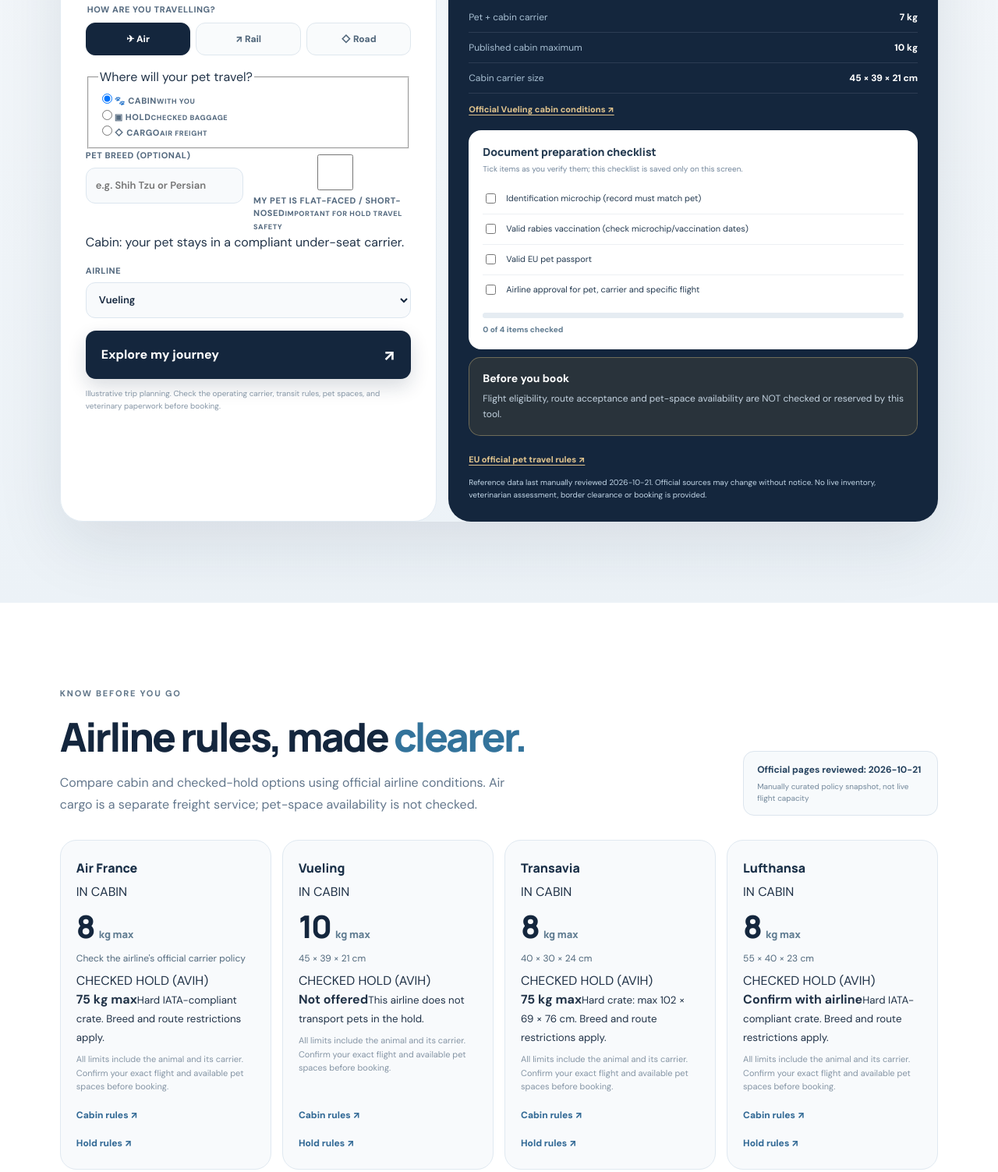
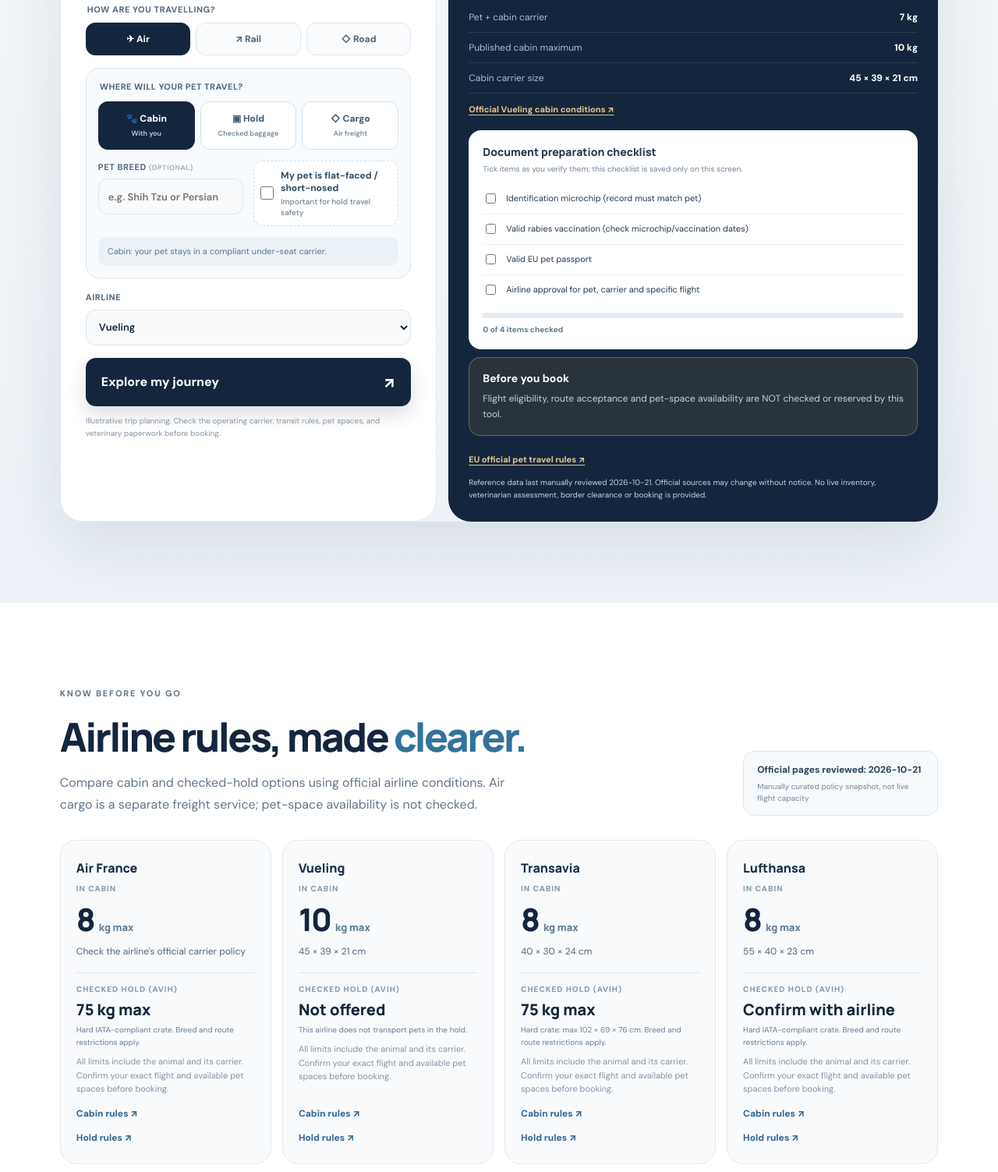
Before and after one commit to nasrinvtnkh-boop/pawvago-website, a plain HTML site: page index.html in a window 1280 px wide. Shown: the part 1735-3238 px from the top of the page at 78% size. Drawn offline with nearby package versions, Linux system fonts and the light colour scheme.

Commit message:
Style cabin, checked-hold and cargo choices and airline comparison cards

```diff
--- a/journey.css
+++ b/journey.css
@@ -126,3 +126,29 @@
 .pvj-airline-label[hidden]{display:none!important}
 
 .pvj-map-disclaimer{color:#8eabbf;font-size:10px;line-height:1.4;margin:-8px 2px 0;text-align:right}
+
+/* Checked-hold and air-freight travel selectors */
+.pvj-air-transport{display:grid;gap:14px;border:1px solid #dde7ef;background:#f8fbfd;border-radius:17px;padding:15px}
+.pvj-air-transport[hidden],.pvj-airline-label[hidden]{display:none!important}
+.pvj-placement{display:grid;grid-template-columns:repeat(3,minmax(0,1fr));gap:7px;margin:0;padding:0;border:0}
+.pvj-placement legend{font-size:11px;font-weight:800;color:#516a80;text-transform:uppercase;letter-spacing:.04em;margin-bottom:10px}
+.pvj-placement label{min-width:0;position:relative;font-size:12px!important}
+.pvj-placement label input{position:absolute;opacity:0;pointer-events:none}
+.pvj-placement label>span{display:grid;align-content:center;justify-content:center;gap:4px;height:62px;text-align:center;background:white;border:1px solid #d4e0e9;border-radius:12px;color:#415c76;font-size:12px;cursor:pointer;font-weight:800;letter-spacing:0;text-transform:none;transition:background .2s,color .2s,border-color .2s}
+.pvj-placement label>span small{font-size:9px;color:#758b9d;font-weight:600}
+.pvj-placement label input:checked+span{background:#14263d;color:white;border-color:#14263d}
+.pvj-placement label input:checked+span small{color:#bdd5e5}
+.pvj-placement label input:focus-visible+span{outline:3px solid #336A96;outline-offset:3px}
+.pvj-optional{font-size:9px;font-weight:600;color:#97a8b7}
+.pvj-snub-label{display:flex!important;align-items:center;gap:9px;padding:10px 8px;border:1px dashed #d1dee9;border-radius:12px;background:white;cursor:pointer;font-weight:700!important;text-transform:none!important;letter-spacing:0!important}
+.pvj-snub-label input[type="checkbox"]{appearance:auto;accent-color:#336a96;width:17px;height:17px;flex:0 0 17px;margin:0}
+.pvj-snub-label>span{font-size:12px;line-height:1.35;color:#324d65}
+.pvj-snub-label small{font-size:10px;display:block;font-weight:500;color:#718599;margin-top:3px}
+.pvj-placement-hint{font-size:11px;line-height:1.55;color:#5b7590;background:#eaf2f8;padding:10px 12px;border-radius:10px}
+.pvj-card-mode{font-size:10px;font-weight:900;letter-spacing:.1em;color:#839aab}
+.pvj-card-hold{border-top:1px solid #dce6ef;margin-top:10px;padding-top:13px;display:grid;gap:5px}
+.pvj-card-hold strong{font:800 20px "Manrope",sans-serif;color:#14263d}
+.pvj-card-hold small{font-size:10px;line-height:1.6;color:#698096}
+.pvj-rule-card>a{margin-top:5px!important}
+@media(max-width:610px){.pvj-air-transport{padding:12px}.pvj-placement{gap:5px}.pvj-placement label>span{font-size:11px;min-height:63px;padding:6px 2px}.pvj-placement label>span small{font-size:8px}.pvj-snub-label>span{font-size:11px}}
+@media(prefers-reduced-motion:reduce){.pvj-placement label>span{transition:none}}
```
